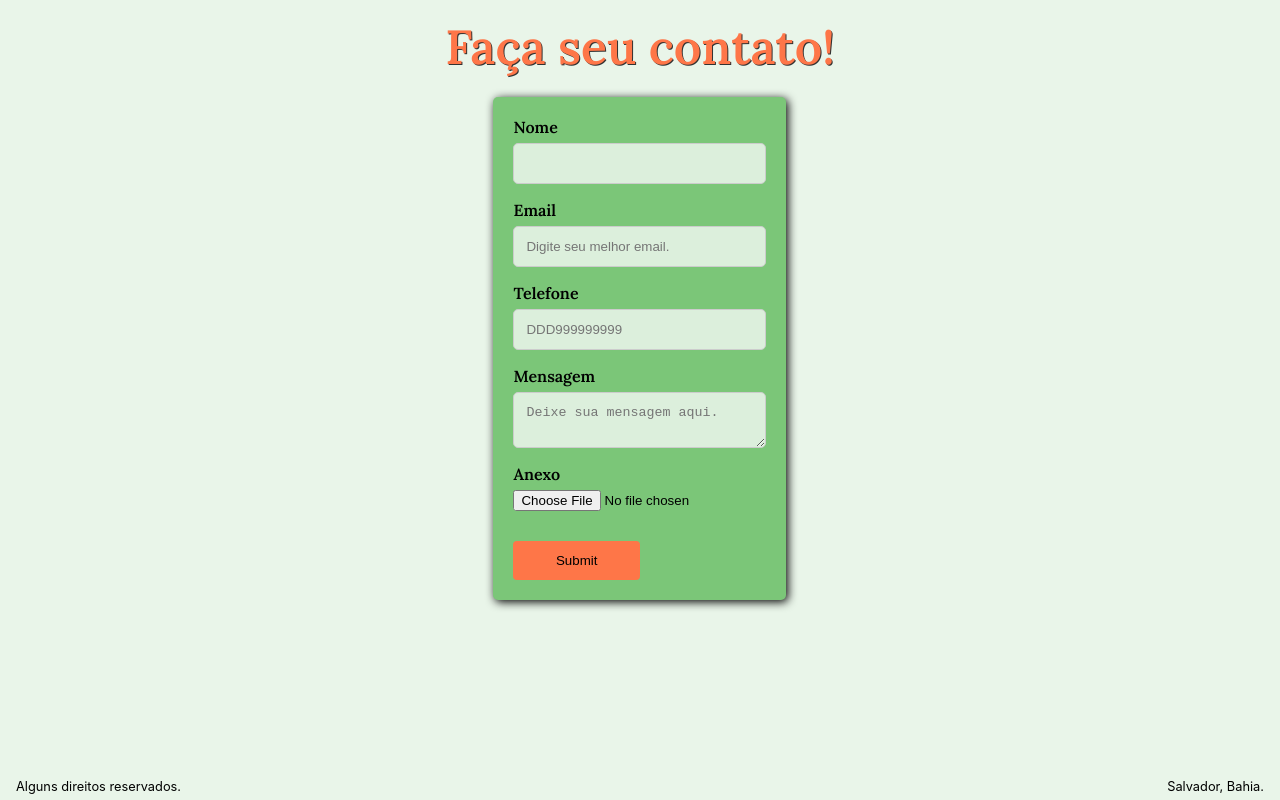
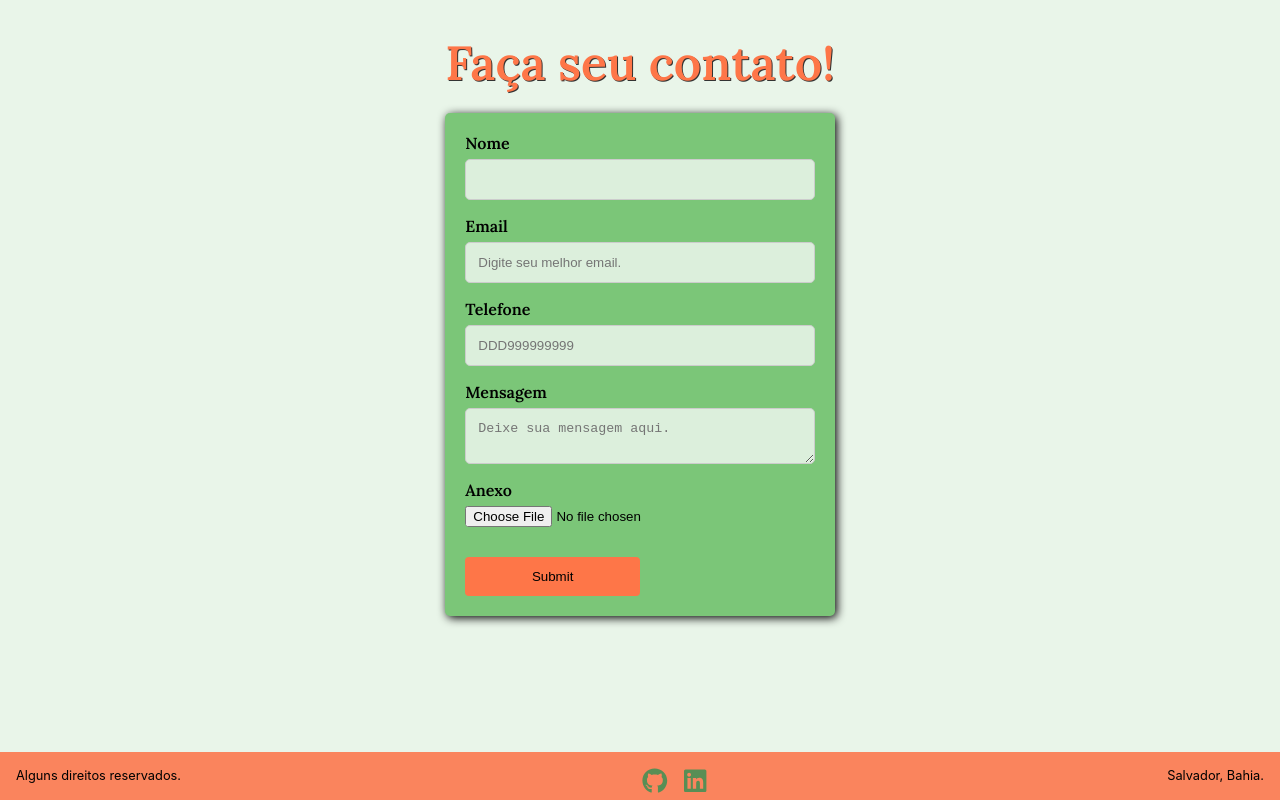
Before and after one commit to felipeblobo/form_node_react, a React (Create React App) app: page / in a window 1280 px wide. Built offline with nearby package versions, Linux system fonts and the light colour scheme.

Commit message:
validação simples dos campos do form

```diff
--- a/package.json
+++ b/package.json
@@ -4,6 +4,7 @@
   "private": true,
   "dependencies": {
     "@fortawesome/fontawesome-svg-core": "^1.2.35",
+    "@fortawesome/free-brands-svg-icons": "^5.15.3",
     "@fortawesome/free-solid-svg-icons": "^5.15.3",
     "@fortawesome/react-fontawesome": "^0.1.14",
     "@testing-library/jest-dom": "^5.11.4",
--- a/server.js
+++ b/server.js
@@ -10,6 +10,7 @@ app.use(express.json());
 const upload = require('multer')();
 
 app.post('/send', upload.single('anexo'), (req, res, next) => {
+
   const nome = req.body.nome;
   const telefone = req.body.telefone;
   const email = req.body.email;
--- a/src/App.css
+++ b/src/App.css
@@ -15,25 +15,30 @@
 }
 
 body {
-  height: 100vh;
-  width: 100vw;
+  /* height: 100vh;
+  width: 100vw; */
   display: flex;
   justify-content: center;
   align-content: center;
   background-color: #e9f5e9;
 }
 
+
+#absolute {
+  position: relative;
+  min-height: 100vh;
+}
+
 h1 {
   color: #FE7648;
   font-size: 3rem;
-  margin-top: 1rem;
+  margin-top: 2rem;
   text-shadow: 1px 1px #333333;
   font-family: 'Lora', serif;
 }
 
 .container {
   margin-top: 20px;
-  margin-bottom: 20px;
   padding: 20px;
   background-color: #7BC678;
   max-width: 400px;
@@ -46,6 +51,10 @@ form {
   display: flex;
   flex-direction: column;
 
+}
+
+.icone {
+  margin-right: 1rem;
 }
 
 input[type=number], input[type=text], textarea {
@@ -88,15 +97,14 @@ input[type=submit]:hover {
 
 footer {
   position: absolute;
+  width: 100%;
   bottom: 0;
-  width: 100%;
   display: flex;
   justify-content: space-between;
   font-size: 80%;
   padding: 1rem 1rem 0.4rem 1rem;
-  color: var(--whiteVariation);
   opacity: 0.6rem;
-  background-color: var(--strongGreen);
+  background-color: #fa845d;
 }
 
 .git {
--- a/src/App.js
+++ b/src/App.js
@@ -7,9 +7,11 @@ function App() {
 
   return (
     <div id='main'>
-      <h1 className="mainTitle">Faça seu contato!</h1>
-      <div className="container">
-      <Form />
+      <div id='absolute'>
+        <h1 className="mainTitle">Faça seu contato!</h1>
+        <div className="container">
+        <Form />
+      </div>
       </div>
       <Footer />
     </div>
--- a/src/components/Footer.js
+++ b/src/components/Footer.js
@@ -1,17 +1,19 @@
 import ReactDOM from 'react-dom';
+import { faGithub } from '@fortawesome/free-brands-svg-icons';
+import { faLinkedin } from '@fortawesome/free-brands-svg-icons';
 import { FontAwesomeIcon } from '@fortawesome/react-fontawesome';
 
 function Footer() {
   return (
     <footer>
       <div>Alguns direitos reservados.</div>
-
-      <div>Salvador, Bahia.
-
+      <div>
+        <a target='_blank' href='https://github.com/felipeblobo' alt='github'><FontAwesomeIcon className = 'icone' icon={faGithub} size="2x" style={{color: '#588e55'}} /></a>
+        <a target='_blank' href='https://www.linkedin.com/in/felipelobo23/' alt='linkedin'><FontAwesomeIcon icon={faLinkedin} size="2x" style={{color: '#588e55'}} /></a>
       </div>
+      <div>Salvador, Bahia.</div>
     </footer>
   );
-
 }
 
 export default Footer;
--- a/src/components/Form.js
+++ b/src/components/Form.js
@@ -10,7 +10,9 @@ function Form() {
     telefone: '',
     mensagem: '',
     anexo: '',
+
   });
+
 
   function handleInputChange(event) {
     if (event.target.name === 'anexo') {
@@ -22,7 +24,21 @@ function Form() {
 
   function handleFormSubmit(event) {
     event.preventDefault();
-    send();
+    if (campos.nome === '') {
+      return alert('Preencha o campo de nome!');
+    }
+    else if (campos.email === '') {
+      return alert('Preencha o campo de email!');
+    }
+    else if (campos.telefone === '') {
+      return alert('Preencha o campo de telefone!');
+    }
+    else if (campos.mensagem === '') {
+      return alert('Preencha uma mensagem!');
+    }
+    console.log(campos.mensagem);
+
+     send();
   }
 
   function send() {
@@ -36,7 +52,9 @@ function Form() {
   }
 
   return (
-    <form onSubmit={handleFormSubmit}>
+
+
+      <form onSubmit={handleFormSubmit}>
       <label htmlFor="nome">Nome</label>
       <input name="nome" type="text" id="nome" onChange={handleInputChange}/>
       <label htmlFor="email">Email</label>
@@ -50,7 +68,7 @@ function Form() {
       <label htmlFor="telefone">Telefone</label>
       <input
         name="telefone"
-        type="text"
+        type="number"
         id="telefone"
         placeholder="DDD999999999"
         onChange={handleInputChange}
```
Also changed, not shown: 1 other file (tests, documents, lock files or other folders).
